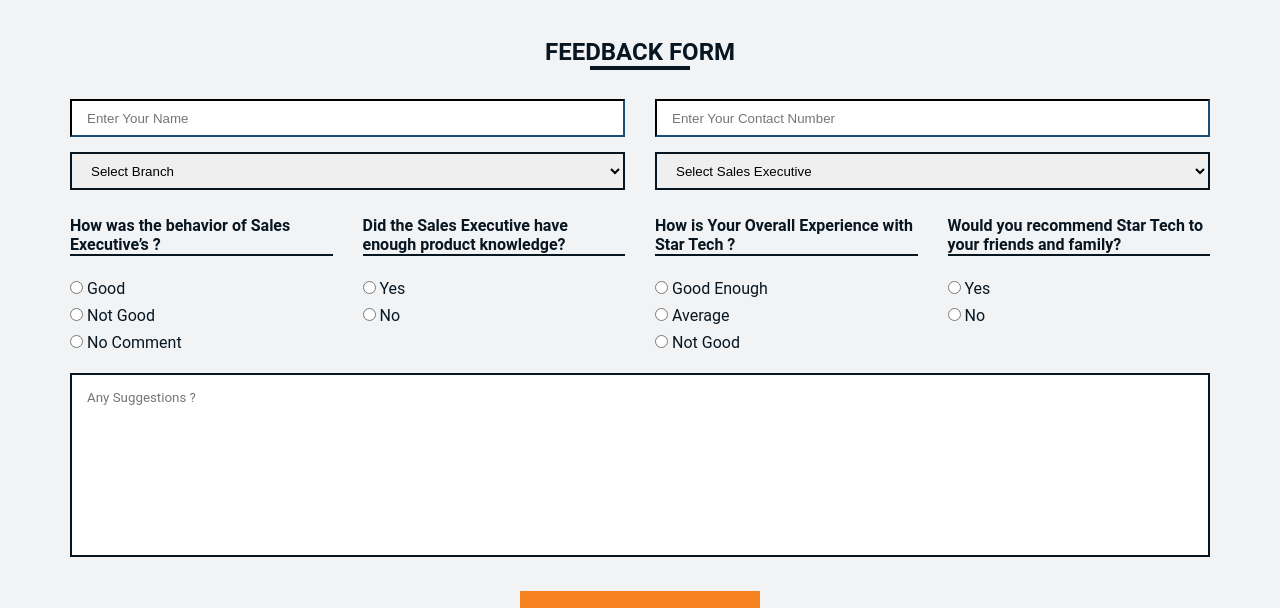
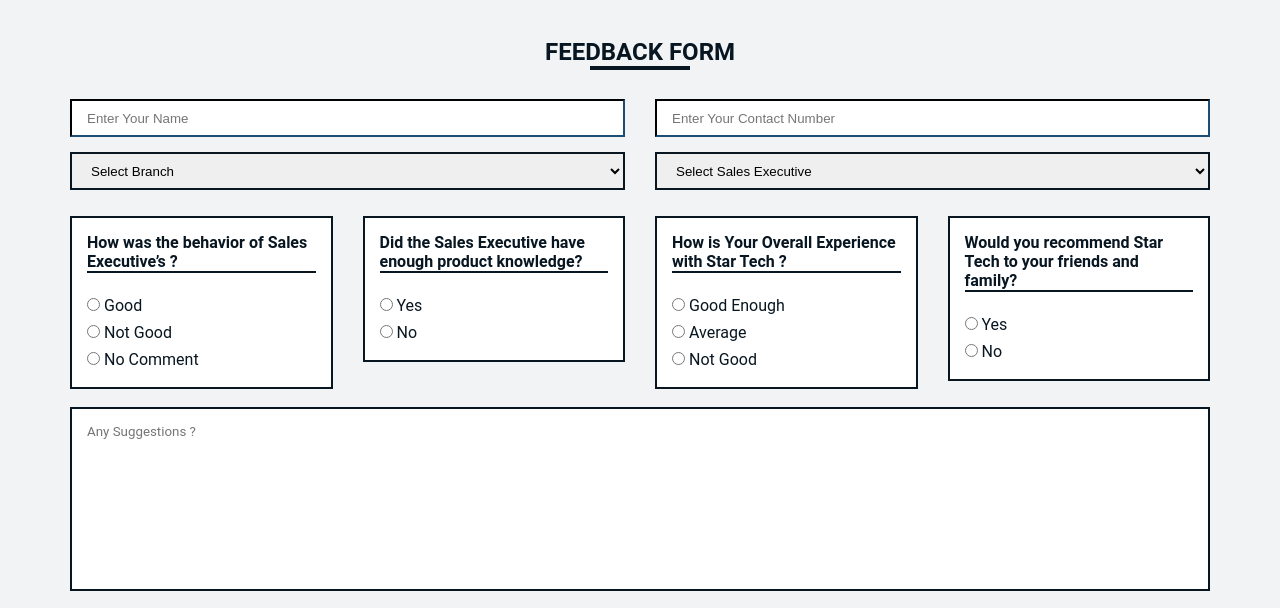
Before and after one commit to arafathossainadi/stel-customer-feedback, a plain HTML site: page index.html in a window 1280 px wide. Shown: the part 179-787 px from the top of the page. Drawn offline with nearby package versions, Linux system fonts and the light colour scheme.

Commit message:
box added

```diff
--- a/css/style.css
+++ b/css/style.css
@@ -61,6 +61,18 @@
 	outline: none;
 	border-color: #F78222;
 	border-style: solid;
+}
+
+.placeholder-card{
+	background-color: white;
+	width: 100%;
+	height: auto;
+	padding: 15px;
+	border: 2px solid #081621;
+}
+
+.placeholder-card:hover{
+	border-color: #F78222;
 }
 
 .feed-inputs p, label{
--- a/index.html
+++ b/index.html
@@ -77,6 +77,7 @@
 					</select>
 				</div>
 				<div class="col-lg-3"><br>
+					<div class="placeholder-card">
 						<p style="font-weight: bold;">How was the behavior of Sales Executive’s ?</p>
 						<hr style="border: 1px solid #081621;"><br>
 						<input type="radio" id="good" name="behave-rating" value="good">
@@ -86,7 +87,9 @@
 						  <input type="radio" id="nocomment" name="behave-rating" value="No Comment">
 						  <label for="nocomment">No Comment</label>
 					</div>
+				</div>
 				<div class="col-lg-3"><br>
+					<div class="placeholder-card">
 						<p style="font-weight: bold;">Did the Sales Executive have enough product knowledge?</p>
 						<hr style="border: 1px solid #081621;"><br>
 						<input type="radio" id="pk-yes" name="product-knowledge" value="Yes">
@@ -94,7 +97,9 @@
 						  <input type="radio" id="pk-no" name="product-knowledge" value="No">
 						  <label for="pk-no">No</label><br>
 					</div>
+				</div>
 				<div class="col-lg-3"><br>
+					<div class="placeholder-card">
 						<p style="font-weight: bold;">How is Your Overall Experience with Star Tech ?</p>
 						<hr style="border: 1px solid #081621;"><br>
 						<input type="radio" id="goodenough" name="overall-experience" value="Good Enough">
@@ -104,13 +109,16 @@
 						  <input type="radio" id="notgood" name="overall-experience" value="Not Good">
 						  <label for="notgood">Not Good</label>
 					</div>
+				</div>
 				<div class="col-lg-3"><br>
+					<div class="placeholder-card">
 						<p style="font-weight: bold;">Would you recommend Star Tech to your friends and family?</p>
 						<hr style="border: 1px solid #081621;"><br>
 						<input type="radio" id="rec-yes" name="recommendation" value="Yes">
 						  <label for="rec-yes">Yes</label><br>
 						  <input type="radio" id="rec-no" name="recommendation" value="No">
 						  <label for="rec-no">No</label><br>
+					</div>
 				</div>
 				<div class="col-lg-12"><br>
 					<textarea name="" placeholder="Any Suggestions ?" id="" cols="30" rows="10"></textarea>
```
Lines whose indentation alone changed are shown as unchanged.
